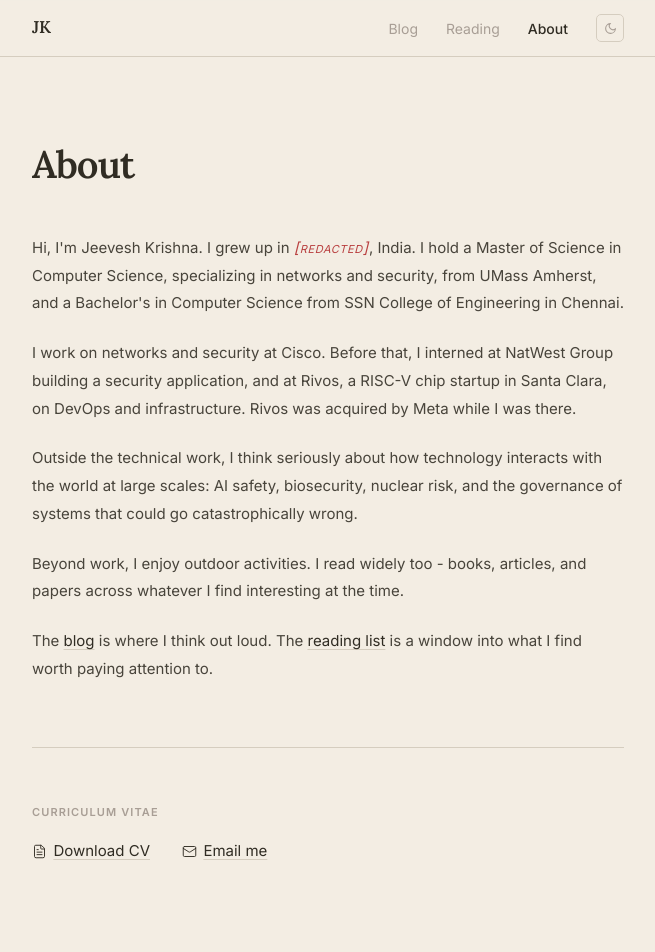
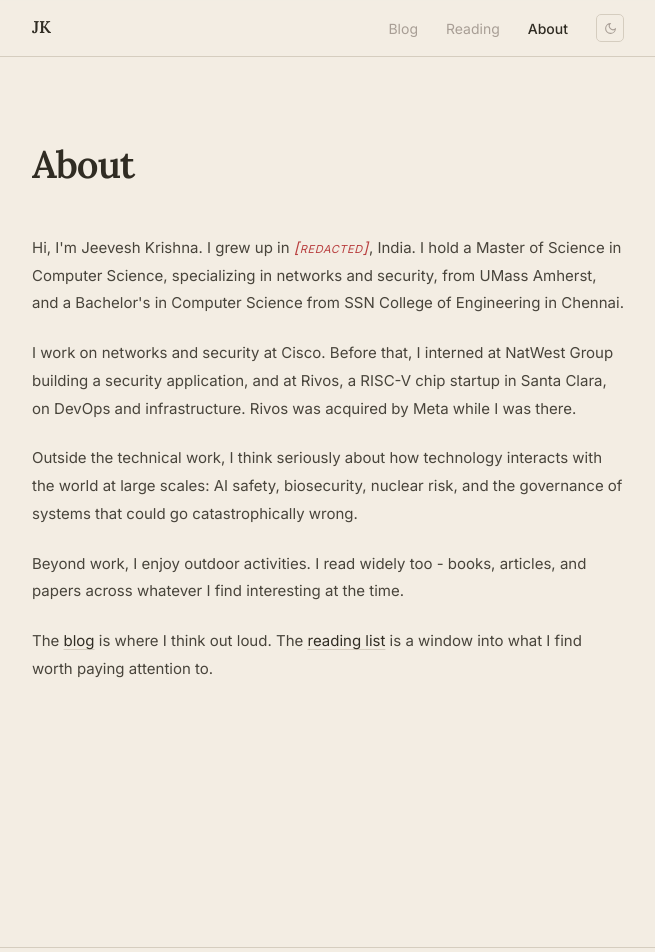
Before and after one commit to jeevesh2002/v5.jeeveshkrishna.com, a Next.js app: page /about in a window 1280 px wide. Shown: the top 952 px of the page, without its empty margins (312-967 px from the left). Built offline with nearby package versions, Linux system fonts and the light colour scheme.

Commit message:
refactor: remove CV section and related links from About page

```diff
--- a/app/about/page.tsx
+++ b/app/about/page.tsx
@@ -1,7 +1,5 @@
 import type { Metadata } from "next";
 import Link from "next/link";
-import { FileText, Mail } from "lucide-react";
-import { siteConfig } from "@/lib/data";
 
 export const metadata: Metadata = { title: "About" };
 
@@ -81,67 +79,6 @@ export default function AboutPage() {
           </p>
         ))}
       </div>
-
-      <hr
-        style={{ border: "none", borderTop: "1px solid var(--border)", marginBottom: "3.5rem" }}
-      />
-
-      <section>
-        <p
-          style={{
-            fontSize: "0.6875rem",
-            fontWeight: 600,
-            color: "var(--text-4)",
-            letterSpacing: "0.1em",
-            textTransform: "uppercase",
-            marginBottom: "1.25rem",
-          }}
-        >
-          Curriculum Vitae
-        </p>
-        <div style={{ display: "flex", gap: "2rem" }}>
-          <a
-            href="/resume"
-            target="_blank"
-            rel="noopener noreferrer"
-            className="icon-link"
-            style={{
-              fontSize: "0.9375rem",
-              color: "var(--text-1)",
-              textDecoration: "underline",
-              textUnderlineOffset: "3px",
-              textDecorationThickness: "1px",
-              textDecorationColor: "var(--border)",
-              display: "flex",
-              alignItems: "center",
-              gap: "0.4rem",
-              transition: "color 0.15s",
-            }}
-          >
-            <FileText size={15} strokeWidth={1.5} />
-            Download CV
-          </a>
-          <a
-            href={`mailto:${siteConfig.email}`}
-            className="icon-link"
-            style={{
-              fontSize: "0.9375rem",
-              color: "var(--text-1)",
-              textDecoration: "underline",
-              textUnderlineOffset: "3px",
-              textDecorationThickness: "1px",
-              textDecorationColor: "var(--border)",
-              display: "flex",
-              alignItems: "center",
-              gap: "0.4rem",
-              transition: "color 0.15s",
-            }}
-          >
-            <Mail size={15} strokeWidth={1.5} />
-            Email me
-          </a>
-        </div>
-      </section>
     </div>
   );
 }
```
